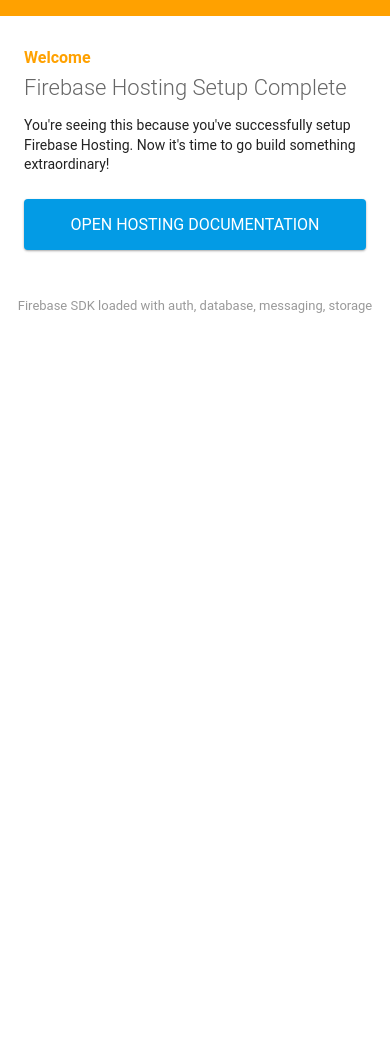
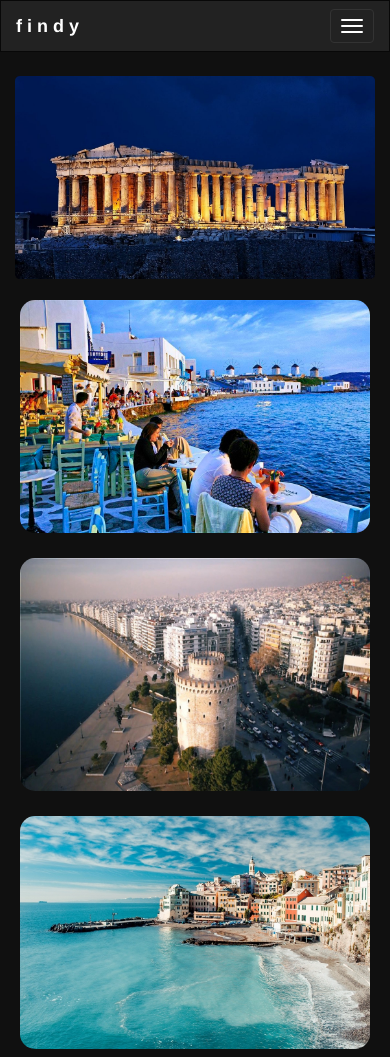
Before and after one commit to aaadilmaq0/findy-web, a plain HTML site: page public/index.html in a window 390 px wide. Shown: the top 1057 px of the page. Before the commit the page ends 844 px from the top, so only its background shows below. Drawn offline with nearby package versions, Linux system fonts and the light colour scheme; some packages are replaced by stand-ins of ours.

Commit message:
made design and responsivness

```diff
--- a/public/index.html
+++ b/public/index.html
@@ -2,64 +2,113 @@
 <html>
   <head>
     <meta charset="utf-8">
-    <meta name="viewport" content="width=device-width, initial-scale=1">
-    <title>Welcome to Firebase Hosting</title>
-
-    <!-- update the version number as needed -->
-    <script defer src="/__/firebase/4.8.0/firebase-app.js"></script>
-    <!-- include only the Firebase features as you need -->
-    <script defer src="/__/firebase/4.8.0/firebase-auth.js"></script>
-    <script defer src="/__/firebase/4.8.0/firebase-database.js"></script>
-    <script defer src="/__/firebase/4.8.0/firebase-messaging.js"></script>
-    <script defer src="/__/firebase/4.8.0/firebase-storage.js"></script>
-    <!-- initialize the SDK after all desired features are loaded -->
-    <script defer src="/__/firebase/init.js"></script>
-
-    <style media="screen">
-      body { background: #ECEFF1; color: rgba(0,0,0,0.87); font-family: Roboto, Helvetica, Arial, sans-serif; margin: 0; padding: 0; }
-      #message { background: white; max-width: 360px; margin: 100px auto 16px; padding: 32px 24px; border-radius: 3px; }
-      #message h2 { color: #ffa100; font-weight: bold; font-size: 16px; margin: 0 0 8px; }
-      #message h1 { font-size: 22px; font-weight: 300; color: rgba(0,0,0,0.6); margin: 0 0 16px;}
-      #message p { line-height: 140%; margin: 16px 0 24px; font-size: 14px; }
-      #message a { display: block; text-align: center; background: #039be5; text-transform: uppercase; text-decoration: none; color: white; padding: 16px; border-radius: 4px; }
-      #message, #message a { box-shadow: 0 1px 3px rgba(0,0,0,0.12), 0 1px 2px rgba(0,0,0,0.24); }
-      #load { color: rgba(0,0,0,0.4); text-align: center; font-size: 13px; }
-      @media (max-width: 600px) {
-        body, #message { margin-top: 0; background: white; box-shadow: none; }
-        body { border-top: 16px solid #ffa100; }
-      }
-    </style>
+    <title>findy</title>
+    <link rel="stylesheet" href="mainstyle.css">
+    <link rel="stylesheet" href="https://maxcdn.bootstrapcdn.com/bootstrap/3.3.4/css/bootstrap.min.css">
+    <script src="https://ajax.googleapis.com/ajax/libs/jquery/1.11.3/jquery.min.js"></script>
+    <script src="https://ajax.aspnetcdn.com/ajax/jQuery/jquery-3.2.1.min.js"></script>
+    <script src="https://maxcdn.bootstrapcdn.com/bootstrap/3.3.4/js/bootstrap.min.js"></script>
   </head>
   <body>
-    <div id="message">
-      <h2>Welcome</h2>
-      <h1>Firebase Hosting Setup Complete</h1>
-      <p>You're seeing this because you've successfully setup Firebase Hosting. Now it's time to go build something extraordinary!</p>
-      <a target="_blank" href="https://firebase.google.com/docs/hosting/">Open Hosting Documentation</a>
+    <header id="header">
+      <nav class="navbar navbar-inverse">
+      <div class="container-fluid">
+          <!-- Logo -->
+          <div class="navbar-header">
+              <button type="button" class="navbar-toggle" data-toggle="collapse" data-target="#mainNavBar">
+                  <span class="icon-bar"></span>
+                  <span class="icon-bar"></span>
+                  <span class="icon-bar"></span>
+              </button>
+              <a href="#" class="navbar-brand"><strong> f i n d y </strong></a>
+          </div>
+          <!-- Menu Items -->
+          <div class="collapse navbar-collapse" id="mainNavBar">
+              <ul class="nav navbar-nav">
+
+              </ul>
+          </div>
+      </div>
+  </nav>
+  </header>
+
+<!-- MAIN WEBPAGE STARTRS -->
+  <div class="wrapper container-fluid">
+    <div class="row athens">
+      <div class="col-md-1">
+      </div>
+      <div class="col-md-10">
+        <a href="places/athens.html">
+          <img id="athensimg" class="img-responsive" src="images/athens.jpg" alt="athens">
+        </a>
+      </div>
+      <div class="col-md-1">
+      </div>
     </div>
-    <p id="load">Firebase SDK Loading&hellip;</p>
-
+    <div class="row destinations">
+      <div class="col-md-4">
+        <a href="places/mykonos.html">
+          <img class="dt img-responsive" src="images/mykonos.jpeg" alt="mykonos">
+        </a>
+      </div>
+      <div class="col-md-4">
+        <a href="places/athens.html">
+          <img class="dt img-responsive" src="images/thessaloniki.jpeg" alt="thessaloniki">
+        </a>
+      </div>
+      <div class="col-md-4">
+        <a href="places/corfu.html">
+          <img class="dt img-responsive" src="images/corfu.jpg" alt="">
+        </a>
+      </div>
+    </div>
+    <div class="row destinations">
+      <div class="col-md-4">
+        <a href="places/crete.html">
+          <img class="dt img-responsive" src="images/crete.jpg" alt="">
+        </a>
+      </div>
+      <div class="col-md-4">
+        <a href="places/kalambaka.html">
+          <img class="dt img-responsive" src="images/kalambaka.jpg" alt="">
+        </a>
+      </div>
+      <div class="col-md-4">
+        <a href="places/milos.html">
+          <img class="dt img-responsive" src="images/milos.jpg" alt="">
+        </a>
+      </div>
+    </div>
+    <div class="row destinations">
+      <div class="col-md-4">
+        <a href="places/naxos.html">
+          <img class="dt img-responsive" src="images/naxos.jpg" alt="">
+        </a>
+      </div>
+      <div class="col-md-4">
+        <a href="places/rhodes.html">
+          <img class="dt img-responsive" src="images/rhodes.jpg" alt="">
+        </a>
+      </div>
+      <div class="col-md-4">
+        <a href="pl">
+          <img class="dt img-responsive" src="images/santorini.jpg" alt="">
+        </a>
+      </div>
+    </div>
+  </div>
+    <script src="https://www.gstatic.com/firebasejs/4.8.0/firebase.js"></script>
     <script>
-      document.addEventListener('DOMContentLoaded', function() {
-        // // 🔥🔥🔥🔥🔥🔥🔥🔥🔥🔥🔥🔥🔥🔥🔥🔥🔥🔥🔥🔥🔥🔥🔥🔥🔥🔥🔥🔥🔥🔥🔥
-        // // The Firebase SDK is initialized and available here!
-        //
-        // firebase.auth().onAuthStateChanged(user => { });
-        // firebase.database().ref('/path/to/ref').on('value', snapshot => { });
-        // firebase.messaging().requestPermission().then(() => { });
-        // firebase.storage().ref('/path/to/ref').getDownloadURL().then(() => { });
-        //
-        // // 🔥🔥🔥🔥🔥🔥🔥🔥🔥🔥🔥🔥🔥🔥🔥🔥🔥🔥🔥🔥🔥🔥🔥🔥🔥🔥🔥🔥🔥🔥🔥
-
-        try {
-          let app = firebase.app();
-          let features = ['auth', 'database', 'messaging', 'storage'].filter(feature => typeof app[feature] === 'function');
-          document.getElementById('load').innerHTML = `Firebase SDK loaded with ${features.join(', ')}`;
-        } catch (e) {
-          console.error(e);
-          document.getElementById('load').innerHTML = 'Error loading the Firebase SDK, check the console.';
-        }
-      });
-    </script>
+      // Initialize Firebase
+      var config = {
+      apiKey: "AIzaSyALIzNOAKDQldh_Lu8j0FxMMF30teazWqk",
+      authDomain: "findy-b69e4.firebaseapp.com",
+      databaseURL: "https://findy-b69e4.firebaseio.com",
+      projectId: "findy-b69e4",
+      storageBucket: "findy-b69e4.appspot.com",
+      messagingSenderId: "227043781907"
+      };
+    firebase.initializeApp(config);
+  </script>
   </body>
 </html>
--- /dev/null
+++ b/public/mainstyle.css
@@ -0,0 +1,43 @@
+header{
+  z-index: 1;
+  height: 50px;
+  width: 100%;
+  position: fixed;
+  top: 0px;
+  right: 0px;
+  left: 0px;
+}
+.navbar-brand strong{
+  color: white;
+}
+.navbar-brand strong:hover{
+  color:red;
+}
+.wrapper{
+  margin-top:50px;
+  background-color: #101010;
+}
+#athensimg{
+  width: auto;
+  max-height: 94vh;
+  margin-top: 25px;
+  margin-left: auto;
+  margin-right: auto;
+}
+.dt{
+  border-radius: 20px;
+  width: 100%
+  margin: auto;
+  padding: 5px;
+}
+.destinations div{
+  margin-top: 15px;
+  border-radius:10%;
+  overflow:hidden;
+}
+.wrapper .row:last-child{
+  margin-bottom: 15px;
+}
+a:hover{
+  visibility: hidden;
+}
```
Also changed, not shown: index.html (+1 -1 lines), public/images/athens.jpg (added), public/images/bg.jpg (added), public/images/corfu.jpg (added), public/images/crete.jpg (added), public/images/kalambaka.jpg (added), public/images/milos.jpg (added), public/images/mykonos.jpeg (added), public/images/naxos.jpg (added), public/images/rhodes.jpg (added), public/images/santorini.jpg (added), public/images/thessaloniki.jpeg (added), public/images/tp.jpg (added), 2 other files.
